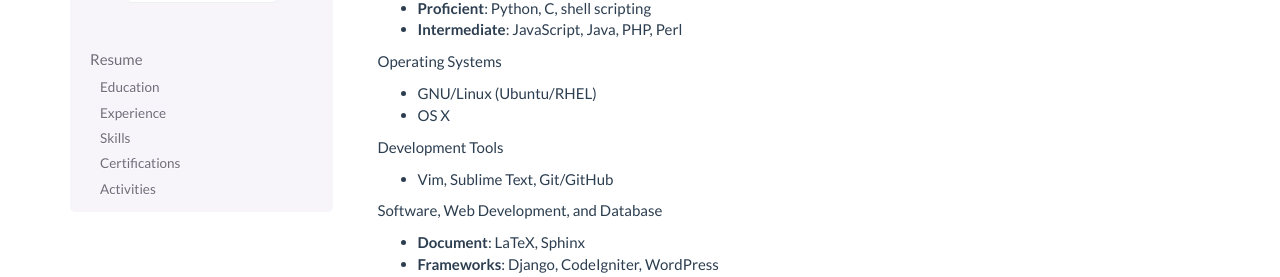
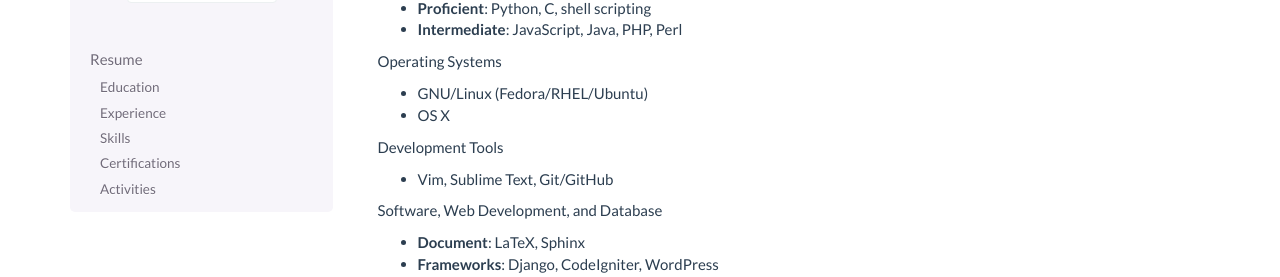
Before and after one commit to NulledExceptions/shichao, a Sphinx documentation site: the page built from source/resume.rst, in a window 1280 px wide and 900 px high, scrolled down 665 px. Shown: the part 257-534 px from the top of the window. Built offline with Sphinx 7.4.7, drawn with Linux system fonts in a browser that asks for light colours.

Commit message:
Modified GNU/Linux in resume section

```diff
--- a/source/resume.rst
+++ b/source/resume.rst
@@ -89,7 +89,7 @@
 
 .. container:: sublist
 
-    * GNU/Linux (Ubuntu/RHEL)
+    * GNU/Linux (Fedora/RHEL/Ubuntu)
     * OS X
 
 .. container:: section
```
